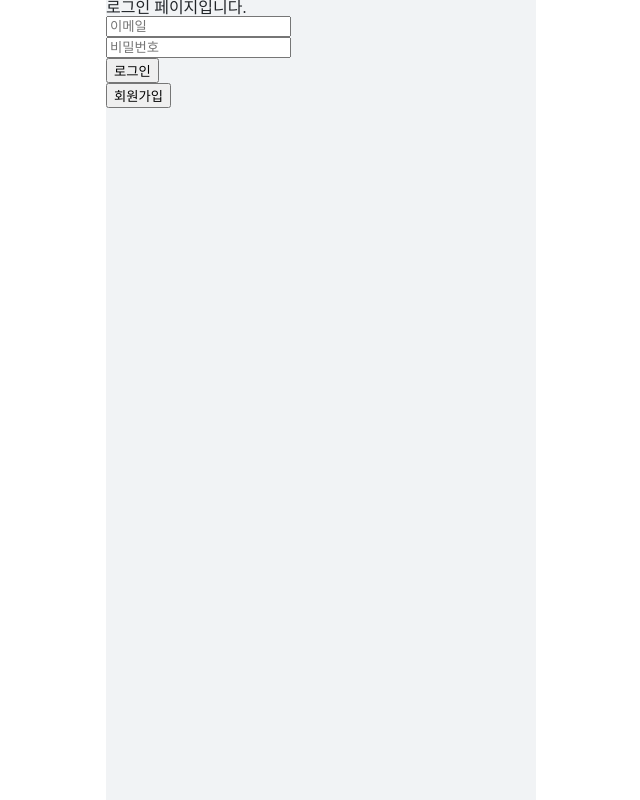
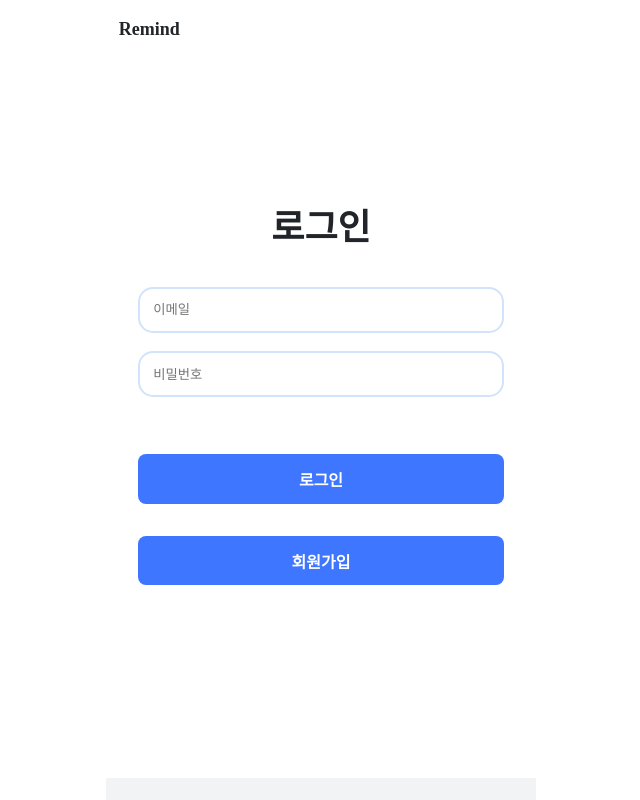
Before and after one commit to soohyun-dev/Remind, a React (Vite) app: page /Login in a window 1280 px wide. Shown: the whole page, without its empty margins (319-959 px from the left). Built offline with nearby package versions, Linux system fonts and the light colour scheme; a web font is replaced by a local one.

Commit message:
:sparkles: feat: login 페이지 스타일링

```diff
--- a/src/components/Navbar/Navbar.tsx
+++ b/src/components/Navbar/Navbar.tsx
@@ -1,6 +1,6 @@
-import { useDispatch } from "react-redux";
+import { useDispatch, useSelector } from "react-redux";
 import { Link, useNavigate } from "react-router-dom";
-import { userSlice } from "@/feature/userSlice";
+import { selectUser, userSlice } from "@/feature/userSlice";
 import { persistor } from "@/main";
 import {
   LogoBox,
@@ -12,6 +12,7 @@ import {
 } from "./Navbar.styled";
 
 export default function Navbar() {
+  const user = useSelector(selectUser);
   const dispatch = useDispatch();
   const navigate = useNavigate();
 
@@ -25,8 +26,14 @@ export default function Navbar() {
   return (
     <NavbarSection>
       <LogoBox>
+        <Link to="/">
           <p>Remind</p>
+        </Link>
       </LogoBox>
+      {user === null ? (
+        ""
+      ) : (
+        <div>
           <MenuBox>
             <MenuItemBox>
               <Link to="/Main">
@@ -41,7 +48,9 @@ export default function Navbar() {
           </MenuBox>
           <LogoutBox>
             <LogoutButton onClick={() => purge()}>로그아웃</LogoutButton>
-      </LogoutBox>
+          </LogoutBox>{" "}
+        </div>
+      )}
     </NavbarSection>
   );
 }
--- a/src/pages/Home/Home.styled.ts
+++ b/src/pages/Home/Home.styled.ts
@@ -36,6 +36,10 @@ export const HomeLoginButton = styled.button`
   background-color: #3f76ff;
   font-size: 16px;
   color: white;
+  cursor: pointer;
+  &:hover {
+    opacity: 0.9;
+  }
 `;
 
 export const HomeSignUpBox = styled.div`
--- a/src/pages/Home/Home.tsx
+++ b/src/pages/Home/Home.tsx
@@ -42,9 +42,13 @@ function Home() {
           )}
         </HomeLoginBox>
         <HomeSignUpBox>
-          <Link to="/SignUp">
-            <HomeSignUpParagraph>처음 오셨나요? </HomeSignUpParagraph>
-          </Link>
+          {user === null ? (
+            <Link to="/SignUp">
+              <HomeSignUpParagraph>처음 오셨나요? </HomeSignUpParagraph>
+            </Link>
+          ) : (
+            ""
+          )}
         </HomeSignUpBox>
       </HomeSection>
     </Layout>
--- a/src/pages/Login/Login.styled.ts
+++ b/src/pages/Login/Login.styled.ts
@@ -1,3 +1,46 @@
 import styled from "styled-components";
 
-export const LoginSection = styled.section``;
+export const LoginSection = styled.section`
+  padding: 2em;
+  background: #fff;
+  padding-top: 15vh;
+  min-height: 90vh;
+  text-align: center;
+`;
+
+export const LoginTitleBox = styled.div`
+  margin: 2em 0;
+`;
+
+export const LoginTitleParagraph = styled.p`
+  font-size: 36px;
+  font-weight: 600;
+`;
+
+export const LoginInput = styled.input`
+  margin: 0.7em 0;
+  padding: 1em;
+  width: 100%;
+  border: 2px solid #d2e3fc;
+  border-radius: 15px;
+`;
+
+export const LoginButtonBox = styled.div`
+  margin-top: 2em;
+`;
+
+export const LoginButton = styled.button`
+  margin: 1em 0;
+  width: 100%;
+  font-size: 16px;
+  padding: 0.8em 0.6em;
+  background-color: #3f76ff;
+  color: #fff;
+  font-weight: 600;
+  border: none;
+  border-radius: 8px;
+  cursor: pointer;
+  &:hover {
+    opacity: 0.9;
+  }
+`;
--- a/src/pages/Login/Login.tsx
+++ b/src/pages/Login/Login.tsx
@@ -6,6 +6,15 @@ import { useDispatch } from "react-redux";
 import { firebaseAuth, fireStore } from "@/firebase";
 import { Layout } from "@/styles/style";
 import { userSlice } from "@/feature/userSlice";
+import {
+  LoginButton,
+  LoginButtonBox,
+  LoginInput,
+  LoginSection,
+  LoginTitleBox,
+  LoginTitleParagraph,
+} from "./Login.styled";
+import Navbar from "@/components/Navbar";
 
 interface UserInfo {
   nickname?: string;
@@ -67,27 +76,32 @@ export default function Login() {
 
   return (
     <Layout>
-      <div>
-        <h1>로그인 페이지입니다.</h1>
+      <Navbar />
+      <LoginSection>
+        <LoginTitleBox>
+          <LoginTitleParagraph>로그인</LoginTitleParagraph>
+        </LoginTitleBox>
         <div>
-          <input
+          <LoginInput
             onChange={(e) => setUserEmail(e.target.value)}
             placeholder="이메일"
           />
         </div>
         <div>
-          <input
+          <LoginInput
             onChange={(e) => setUserPassword(e.target.value)}
             placeholder="비밀번호"
           />
         </div>
-        <div>
-          <button onClick={() => login()}>로그인</button>
-        </div>
-        <Link to="/SignUp">
-          <button>회원가입</button>
-        </Link>
-      </div>
+        <LoginButtonBox>
+          <div>
+            <LoginButton onClick={() => login()}>로그인</LoginButton>
+          </div>
+          <Link to="/SignUp">
+            <LoginButton>회원가입</LoginButton>
+          </Link>
+        </LoginButtonBox>
+      </LoginSection>
     </Layout>
   );
 }
```
Lines whose indentation alone changed are shown as unchanged.
